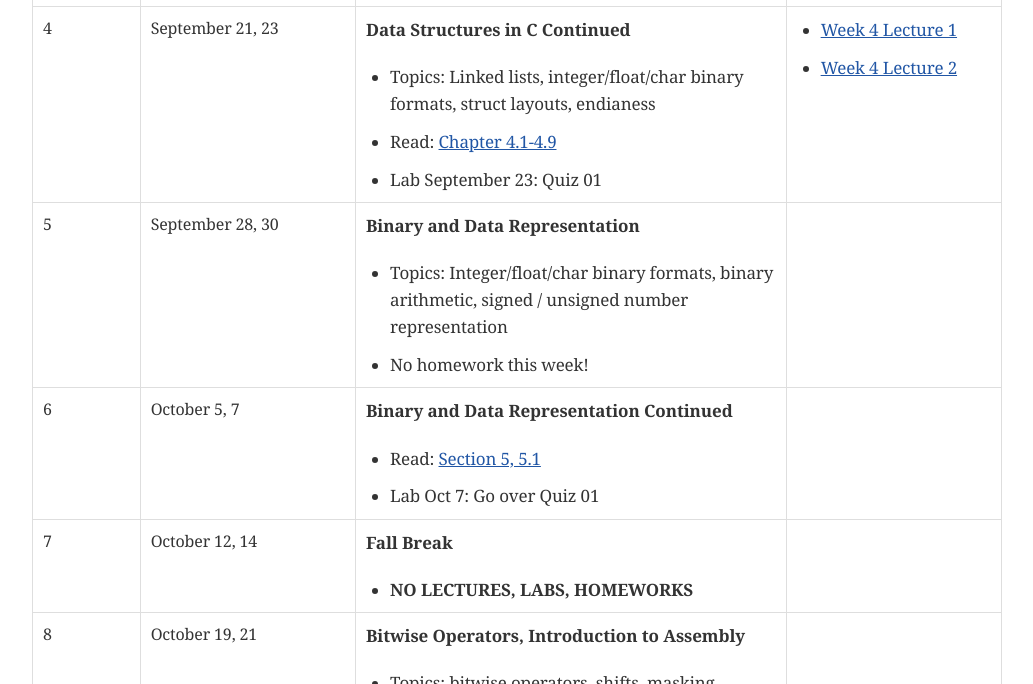
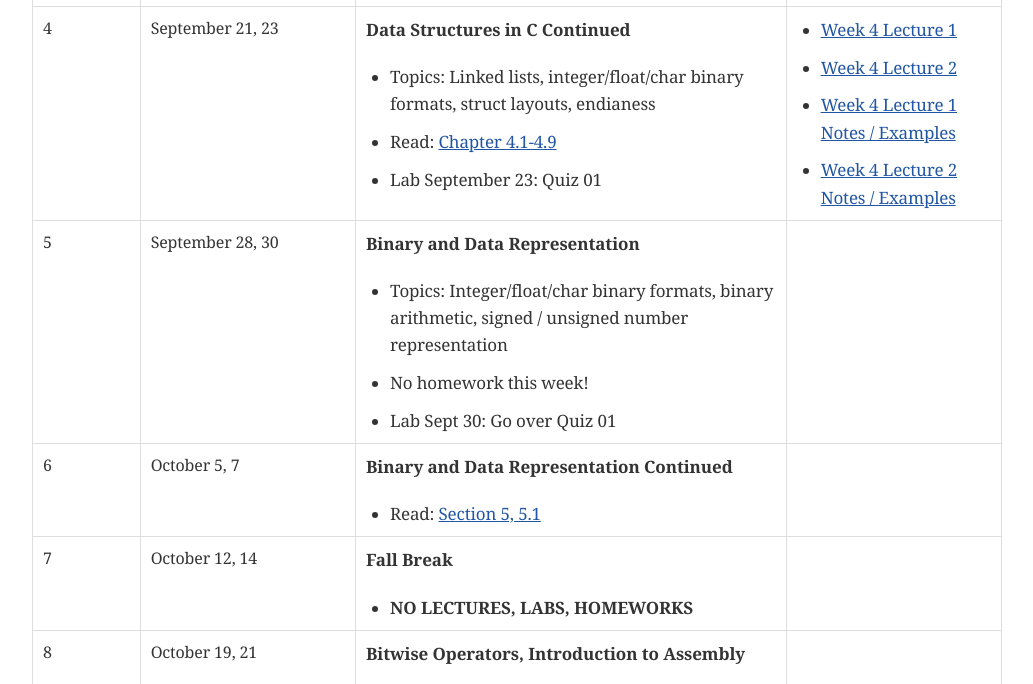
Before and after one commit to BrynMawr-CS223-F26/website, a plain HTML site: page schedule.html in a window 1280 px wide. Shown: the part 924-1608 px from the top of the page, without its empty margins (123-1156 px from the left). Drawn offline with Linux system fonts and the light colour scheme; a web font is replaced by a local one.

Commit message:
add week 4 examples

```diff
--- a/schedule.html
+++ b/schedule.html
@@ -592,6 +592,12 @@ body.book #toc,body.book #preamble,body.book h1.sect0,body.book .sect1>h2{page-b
 <li>
 <p><a href="assts/week4lecture2.pdf">Week 4 Lecture 2</a></p>
 </li>
+<li>
+<p><a href="lectures/cs223week4lecture1.pdf">Week 4 Lecture 1 Notes / Examples</a></p>
+</li>
+<li>
+<p><a href="lectures/cs223week4lecture2.pdf">Week 4 Lecture 2 Notes / Examples</a></p>
+</li>
 </ul>
 </div></div></td>
 </tr>
@@ -609,6 +615,9 @@ body.book #toc,body.book #preamble,body.book h1.sect0,body.book .sect1>h2{page-b
 <li>
 <p>No homework this week!</p>
 </li>
+<li>
+<p>Lab Sept 30: Go over Quiz 01</p>
+</li>
 </ul>
 </div></div></td>
 <td class="tableblock halign-left valign-top"><div class="content"></div></td>
@@ -623,9 +632,6 @@ body.book #toc,body.book #preamble,body.book h1.sect0,body.book .sect1>h2{page-b
 <ul>
 <li>
 <p>Read: <a href="https://diveintosystems.org/singlepage/#_what_von_neumann_knew_computer_architecture">Section 5, 5.1</a></p>
-</li>
-<li>
-<p>Lab Oct 7: Go over Quiz 01</p>
 </li>
 </ul>
 </div></div></td>
@@ -861,7 +867,7 @@ body.book #toc,body.book #preamble,body.book h1.sect0,body.book .sect1>h2{page-b
 </div>
 <div id="footer">
 <div id="footer-text">
-Last updated 2026-10-13 16:52:18 -0400
+Last updated 2026-10-14 16:46:09 -0400
 </div>
 </div>
 </body>
```
Also changed, not shown: index.html (+9 -3 lines), 3 other files.
